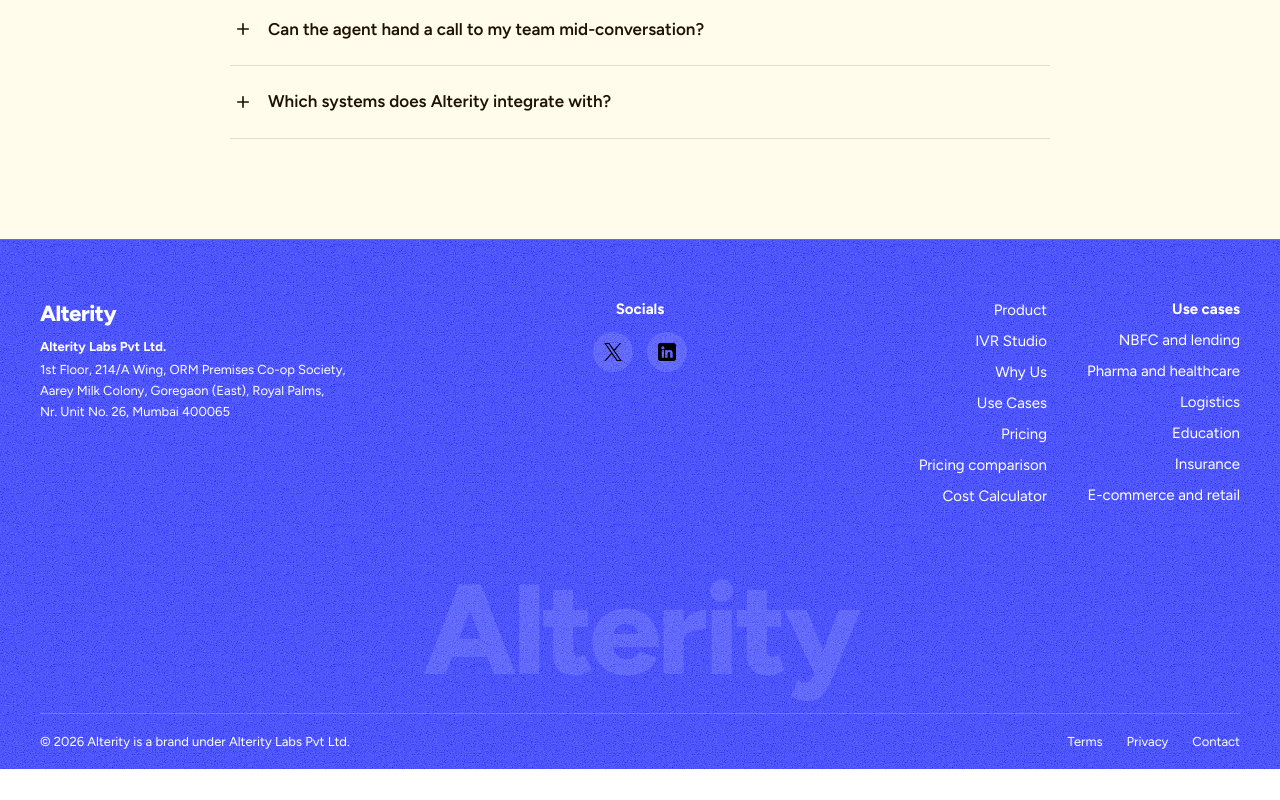
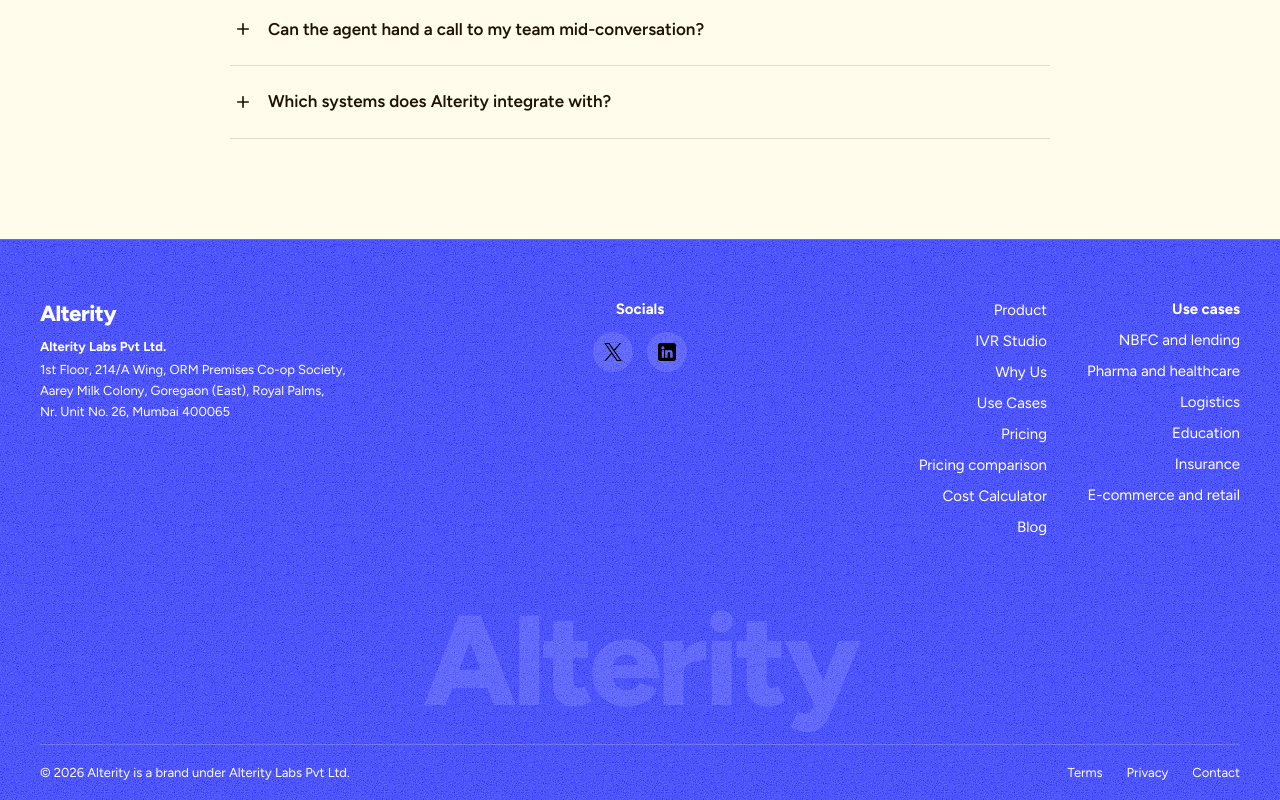
Before and after one commit to mohneeshrautela/alterity-website, a React (Vite) app: page / in a window 1280 px wide. Shown: the part 6125-6925 px from the top of the page. Before the commit the page ends 6894 px from the top, so only its background shows below. Built offline with nearby package versions, Linux system fonts and the light colour scheme.

Commit message:
Add Blog link to footer

```diff
--- a/src/components/Footer/Footer.jsx
+++ b/src/components/Footer/Footer.jsx
@@ -9,6 +9,7 @@ const NAV_LINKS = [
   { label: 'Pricing', to: '/pricing' },
   { label: 'Pricing comparison', to: '/pricing-comparison' },
   { label: 'Cost Calculator', to: '/calculator' },
+  { label: 'Blog', to: '/blog' },
 ]
 const USE_CASE_LINKS = [
   { label: 'NBFC and lending', to: '/use-cases/nbfc-lending' },
```
